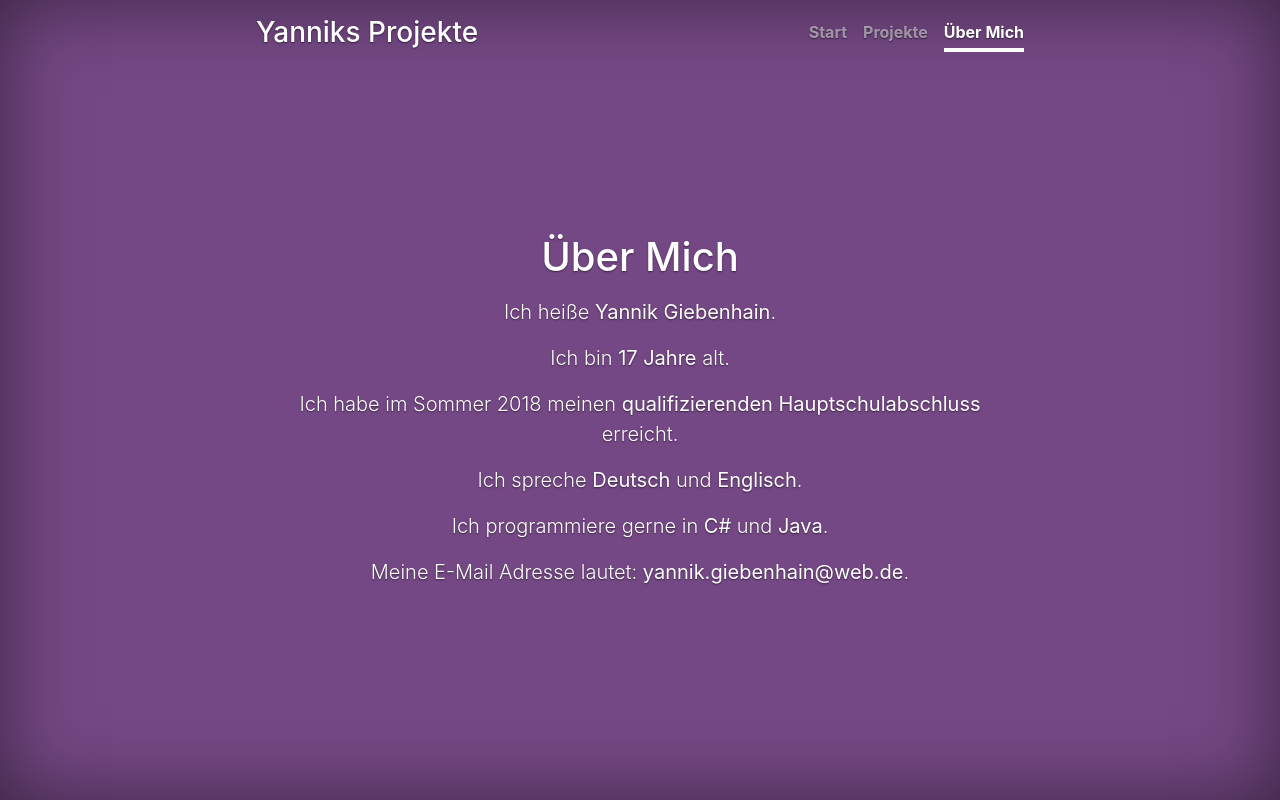
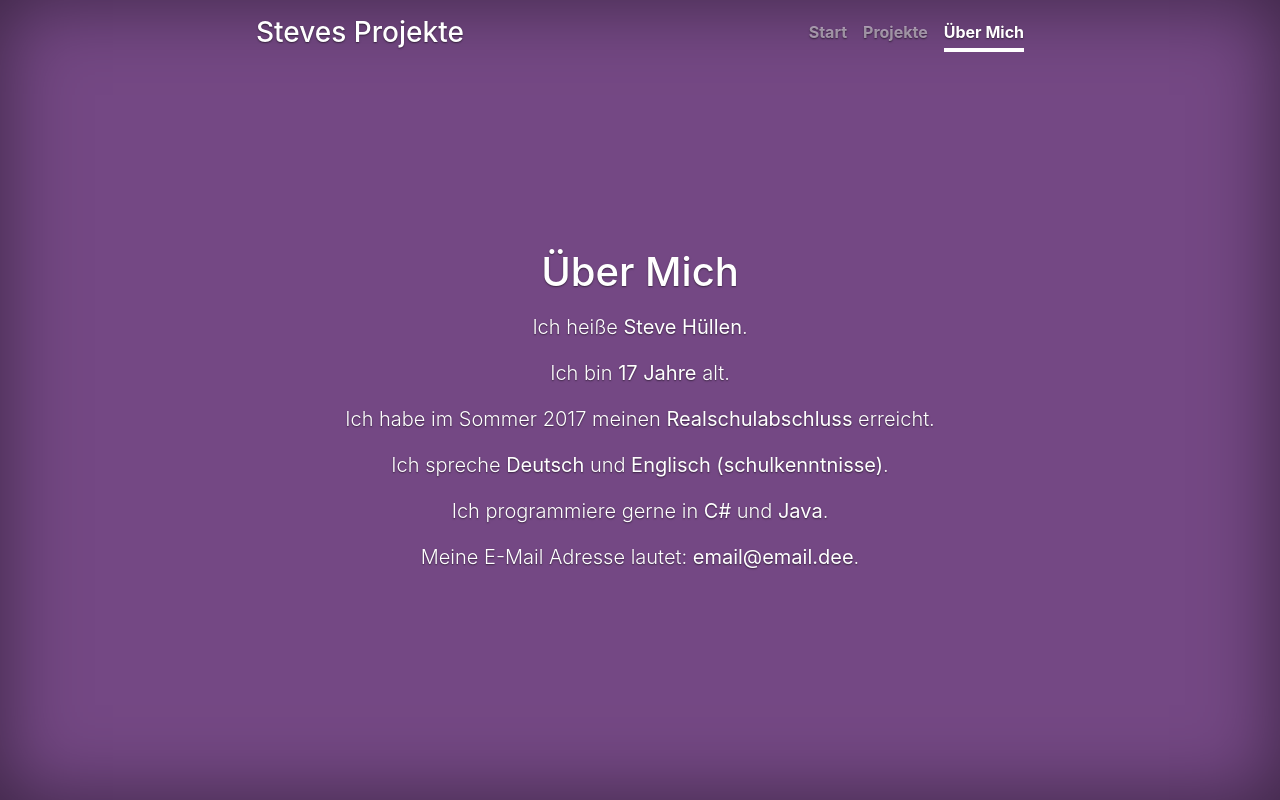
Before and after one commit to SteveHuellen/yannikmg.github.io, a plain HTML site: page about-me/index.html in a window 1280 px wide. Drawn offline with Linux system fonts and the light colour scheme.

Commit message:
Für Steves Seite

```diff
--- a/about-me/index.html
+++ b/about-me/index.html
@@ -7,7 +7,7 @@
         <meta name="description" content="">
         <meta name="author" content="">
         <link rel="icon" href="https://github.com/favicon.ico">
-        <title>Yannik Giebenhains Projekte Seite</title>
+        <title>Steve Hüllens Projekte Seite</title>
         <!-- Bootstrap core CSS -->
         <link href="../bootstrap/css/bootstrap.css" rel="stylesheet">
         <!-- Custom styles for this template -->
@@ -17,7 +17,7 @@
         <div class="cover-container d-flex w-100 h-100 p-3 mx-auto flex-column">
             <header class="masthead mb-auto">
                 <div class="inner">
-                    <h3 class="masthead-brand"><a href="../">Yanniks Projekte</a></h3>
+                    <h3 class="masthead-brand"><a href="../">Steves Projekte</a></h3>
                     <nav class="nav nav-masthead justify-content-center">
                         <a class="nav-link" href="../">Start</a>
                         <a class="nav-link" href="../projects/">Projekte</a>
@@ -28,12 +28,12 @@
             <main role="main" class="inner cover">
                 <h1 class="cover-heading">Über Mich</h1>
                 <p></p>
-                <p class="lead">Ich heiße <b>Yannik Giebenhain</b>.</p>
+                <p class="lead">Ich heiße <b>Steve Hüllen</b>.</p>
                 <p class="lead">Ich bin <b>17 Jahre</b> alt.</p>
-                <p class="lead">Ich habe im Sommer 2018 meinen <b>qualifizierenden Hauptschulabschluss</b> erreicht.</p>
-                <p class="lead">Ich spreche <b>Deutsch</b> und <b>Englisch</b>.</p>
+                <p class="lead">Ich habe im Sommer 2017 meinen <b>Realschulabschluss</b> erreicht.</p>
+                <p class="lead">Ich spreche <b>Deutsch</b> und <b>Englisch (schulkenntnisse)</b>.</p>
                 <p class="lead">Ich programmiere gerne in <b>C#</b> und <b>Java</b>.</p>
-                <p class="lead">Meine E-Mail Adresse lautet: <a href="mailto:yannik.giebenhain@web.de"><b>yannik.giebenhain@web.de</b>.</a> </p>
+                <p class="lead">Meine E-Mail Adresse lautet: <a href="mailto:email@email.de"><b>email@email.dee</b>.</a> </p>
             </main>
             <footer class="mastfoot mt-auto">
                 <div class="inner">
```
Also changed, not shown: index.html (+2 -2 lines), projects/index.html (+2 -2 lines).
